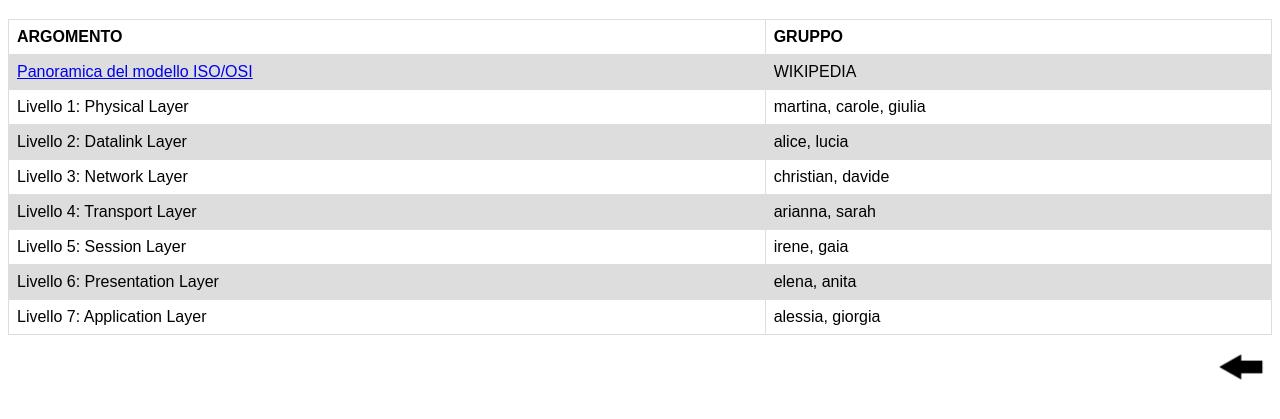
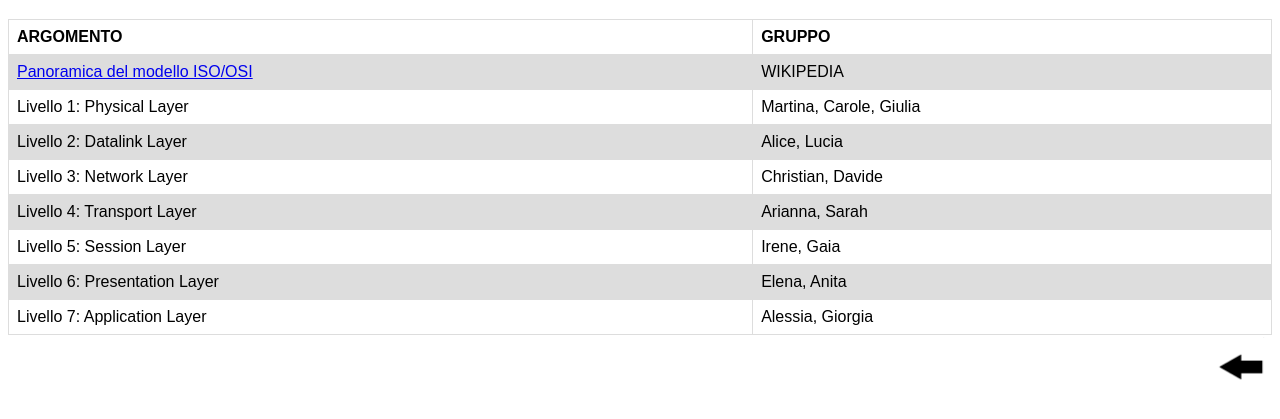
Before and after one commit to LeleCazza/4AFM-2022-2023, a plain HTML site: page ISO-OSI/assegnazione-argomenti.html in a window 1280 px wide. Shown: the part 61-480 px from the top of the page. Drawn offline with Linux system fonts and the light colour scheme.

Commit message:
modifica nomi ISO-OSI

```diff
--- a/ISO-OSI/assegnazione-argomenti.html
+++ b/ISO-OSI/assegnazione-argomenti.html
@@ -25,7 +25,7 @@
 			Livello 1: Physical Layer
 		</td>
 		<td>
-			martina, carole, giulia
+			Martina, Carole, Giulia
 		</td>
 	</tr>
 	<tr>
@@ -33,7 +33,7 @@
 			Livello 2: Datalink Layer
 		</td>
 		<td>
-			alice, lucia
+			Alice, Lucia
 		</td>
 	</tr>
 	<tr>
@@ -41,7 +41,7 @@
 			Livello 3: Network Layer
 		</td>
 		<td>
-			christian, davide
+			Christian, Davide
 		</td>
 	</tr>
 	<tr>
@@ -49,7 +49,7 @@
 			Livello 4: Transport Layer
 		</td>
 		<td>
-			arianna, sarah
+			Arianna, Sarah
 		</td>
 	</tr>
 	<tr>
@@ -57,7 +57,7 @@
 			Livello 5: Session Layer
 		</td>
 		<td>
-			irene, gaia
+			Irene, Gaia
 		</td>
 	</tr>
 	<tr>
@@ -65,7 +65,7 @@
 			Livello 6: Presentation Layer
 		</td>
 		<td>
-			elena, anita
+			Elena, Anita
 		</td>
 	</tr>
 	<tr>
@@ -73,7 +73,7 @@
 			Livello 7: Application Layer
 		</td>
 		<td>
-			alessia, giorgia
+			Alessia, Giorgia
 		</td>
 	</tr>
 </table>
```
